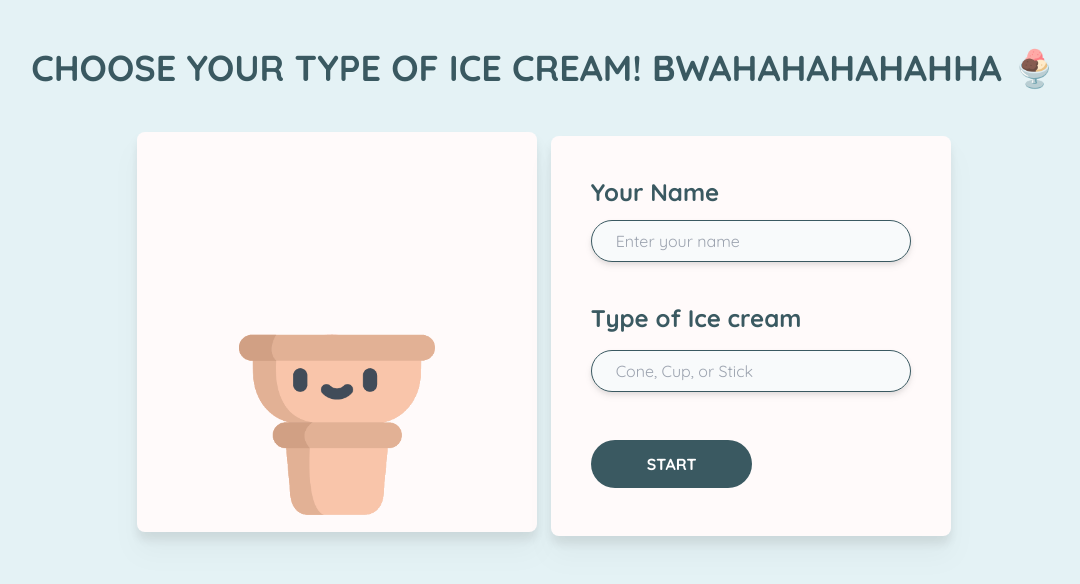
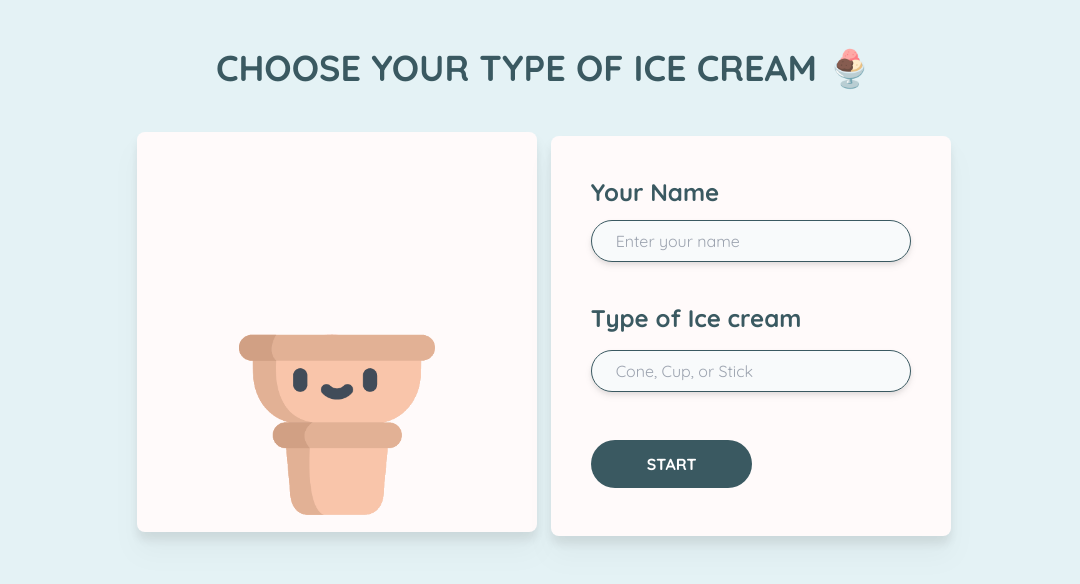
Before and after one commit to jasmininnaka24/project-simulation-pipeline-container, a website: page index.html in a window 1280 px wide. Shown: the whole page, without its empty margins (96-1176 px from the left). Drawn offline with Linux system fonts and the light colour scheme.

Commit message:
Update index.html

```diff
--- a/index.html
+++ b/index.html
@@ -17,7 +17,7 @@
       class="text-center uppercase font-bold container mx-auto pt-12 text-4xl text-darkGrayishBlue"
     >
 
-      Choose your type of ice cream! bwahahahahahha 🍨
+      Choose your type of ice cream 🍨
 
 
     </h1>
```
